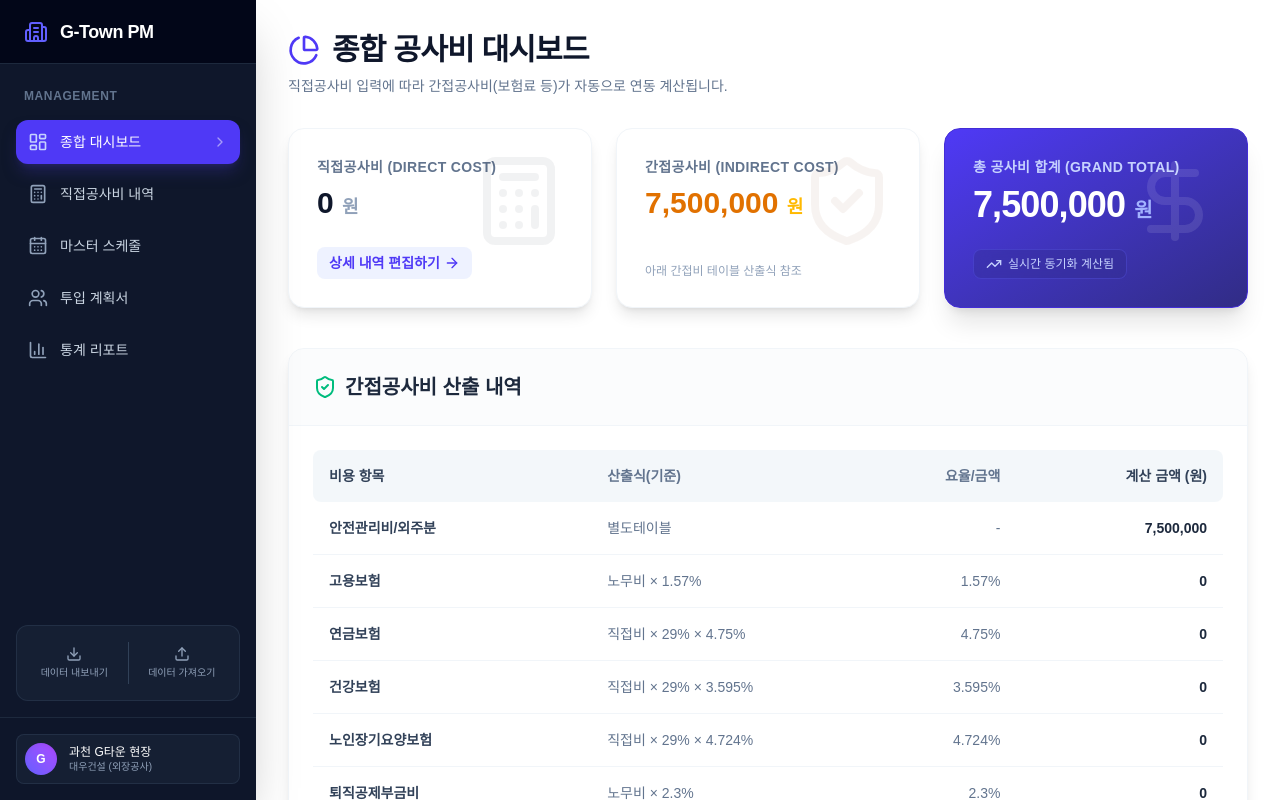
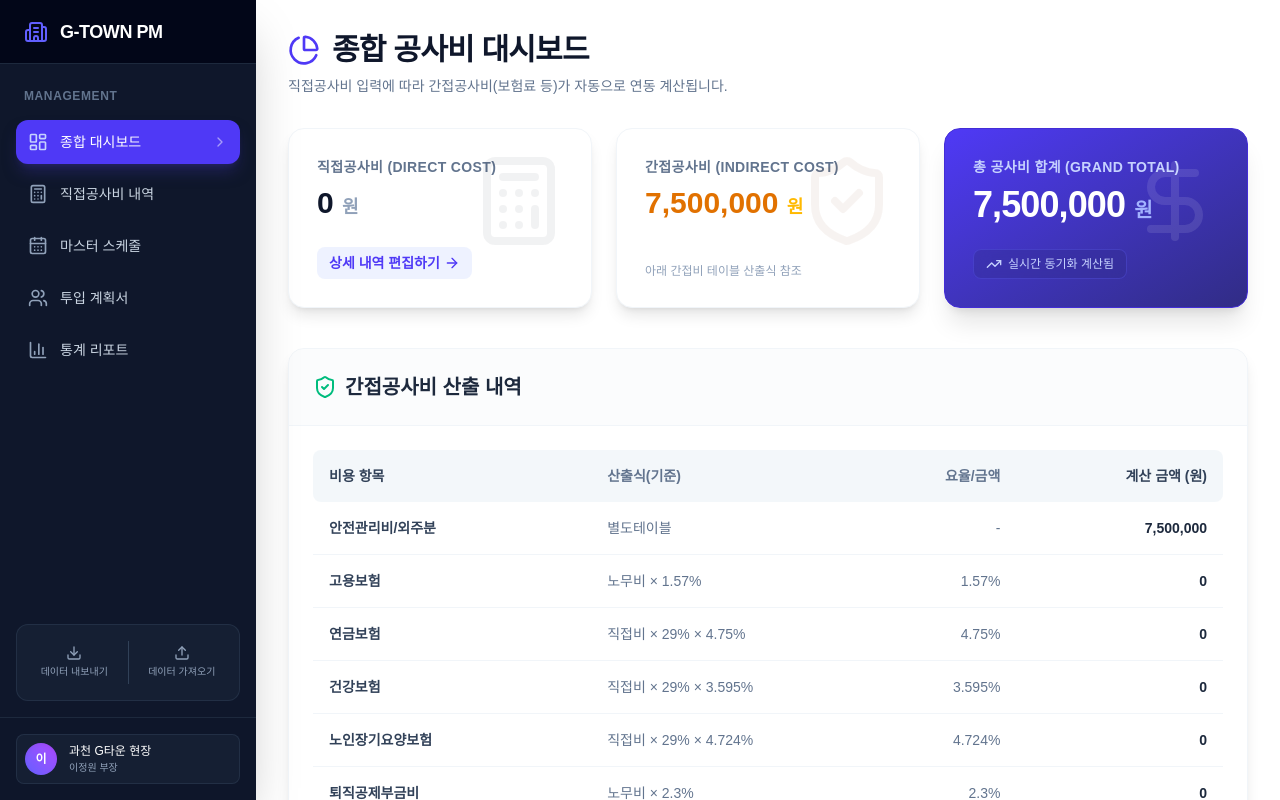
Before and after one commit to chingu70-code/g-town-pm, a Next.js app: page / in a window 1280 px wide. Shown: the top 800 px of the page. Built offline with nearby package versions, Linux system fonts and the light colour scheme.

Commit message:
UI 기능 개선: 사이드바 로고, 현장명, 담당자명 사용자 텍스트 커스텀 기능 추가

```diff
--- a/src/components/Sidebar.tsx
+++ b/src/components/Sidebar.tsx
@@ -2,12 +2,44 @@
 
 import Link from 'next/link';
 import { usePathname } from 'next/navigation';
-import { LayoutDashboard, Calculator, CalendarDays, Users, Building2, ChevronRight, BarChart3, Download, Upload } from 'lucide-react';
-import React, { useRef } from 'react';
+import { LayoutDashboard, Calculator, CalendarDays, Users, Building2, ChevronRight, BarChart3, Download, Upload, Edit3 } from 'lucide-react';
+import React, { useRef, useState, useEffect } from 'react';
 
 export default function Sidebar() {
   const pathname = usePathname();
   const fileInputRef = useRef<HTMLInputElement>(null);
+
+  // 커스텀 텍스트 상태 관리
+  const [projectName, setProjectName] = useState("G-TOWN PM");
+  const [managerName, setManagerName] = useState("이정원 부장");
+  const [siteName, setSiteName] = useState("과천 G타운 현장");
+  const [isMounted, setIsMounted] = useState(false);
+
+  useEffect(() => {
+    setIsMounted(true);
+    const p = localStorage.getItem('pm_projectName');
+    if (p) setProjectName(p);
+    const m = localStorage.getItem('pm_managerName');
+    if (m) setManagerName(m);
+    const s = localStorage.getItem('pm_siteName');
+    if (s) setSiteName(s);
+  }, []);
+
+  const handleEdit = (type: 'project' | 'manager' | 'site', currentValue: string) => {
+    const newValue = prompt("새로운 이름을 입력하세요:", currentValue);
+    if (newValue !== null && newValue.trim() !== "") {
+      if (type === 'project') {
+        setProjectName(newValue);
+        localStorage.setItem('pm_projectName', newValue);
+      } else if (type === 'manager') {
+        setManagerName(newValue);
+        localStorage.setItem('pm_managerName', newValue);
+      } else if (type === 'site') {
+        setSiteName(newValue);
+        localStorage.setItem('pm_siteName', newValue);
+      }
+    }
+  };
 
   const navItems = [
     { name: '종합 대시보드', href: '/', icon: LayoutDashboard },
@@ -20,7 +52,10 @@ export default function Sidebar() {
   const handleExport = () => {
     const data = {
       costItems: localStorage.getItem('gTownCostItems'),
-      resources: localStorage.getItem('gTownResources')
+      resources: localStorage.getItem('gTownResources'),
+      projectName: localStorage.getItem('pm_projectName'),
+      managerName: localStorage.getItem('pm_managerName'),
+      siteName: localStorage.getItem('pm_siteName')
     };
     const blob = new Blob([JSON.stringify(data)], { type: 'application/json' });
     const url = URL.createObjectURL(blob);
@@ -41,6 +76,9 @@ export default function Sidebar() {
         const data = JSON.parse(event.target?.result as string);
         if (data.costItems) localStorage.setItem('gTownCostItems', data.costItems);
         if (data.resources) localStorage.setItem('gTownResources', data.resources);
+        if (data.projectName) localStorage.setItem('pm_projectName', data.projectName);
+        if (data.managerName) localStorage.setItem('pm_managerName', data.managerName);
+        if (data.siteName) localStorage.setItem('pm_siteName', data.siteName);
         alert('데이터 복원이 완료되었습니다. 페이지를 새로고침합니다.');
         window.location.reload();
       } catch (err) {
@@ -48,16 +86,18 @@ export default function Sidebar() {
       }
     };
     reader.readAsText(file);
-    // 파일 선택 초기화 (같은 파일 다시 선택 가능하도록)
     if (fileInputRef.current) fileInputRef.current.value = '';
   };
 
+  if (!isMounted) return null;
+
   return (
     <aside className="fixed top-0 left-0 w-64 h-full bg-slate-900 text-slate-300 flex flex-col shadow-2xl z-50">
-      {/* 로고 영역 */}
-      <div className="h-16 flex items-center px-6 bg-slate-950 border-b border-slate-800">
-        <Building2 className="w-6 h-6 text-indigo-500 mr-3" />
-        <span className="text-lg font-bold text-white tracking-tight">G-Town PM</span>
+      {/* 로고 영역 (클릭하여 수정) */}
+      <div className="h-16 flex items-center px-6 bg-slate-950 border-b border-slate-800 cursor-pointer group" onClick={() => handleEdit('project', projectName)} title="클릭하여 프로젝트 이름 변경">
+        <Building2 className="w-6 h-6 text-indigo-500 mr-3 flex-shrink-0" />
+        <span className="text-lg font-bold text-white tracking-tight truncate w-40 group-hover:text-indigo-300 transition-colors">{projectName}</span>
+        <Edit3 className="w-3 h-3 ml-auto opacity-0 group-hover:opacity-100 text-indigo-400 transition-opacity" />
       </div>
 
       {/* 네비게이션 메뉴 */}
@@ -124,15 +164,27 @@ export default function Sidebar() {
         </div>
       </div>
 
-      {/* 하단 유저 프로필 또는 정보 영역 */}
+      {/* 하단 유저 프로필 또는 정보 영역 (클릭하여 수정) */}
       <div className="p-4 border-t border-slate-800 bg-slate-900/50">
         <div className="flex items-center px-2 py-2 rounded-lg bg-slate-800/50 border border-slate-700/50">
-          <div className="w-8 h-8 rounded-full bg-gradient-to-tr from-indigo-500 to-purple-500 flex items-center justify-center text-white font-bold text-xs shadow-inner">
-            G
+          <div className="w-8 h-8 rounded-full bg-gradient-to-tr from-indigo-500 to-purple-500 flex items-center justify-center text-white font-bold text-xs shadow-inner flex-shrink-0">
+            {managerName.charAt(0)}
           </div>
-          <div className="ml-3">
-            <p className="text-xs font-medium text-white">과천 G타운 현장</p>
-            <p className="text-[10px] text-slate-400">대우건설 (외장공사)</p>
+          <div className="ml-3 overflow-hidden flex-1">
+            <p
+              className="text-xs font-medium text-white truncate hover:text-indigo-300 transition-colors cursor-pointer group flex items-center justify-between"
+              onClick={() => handleEdit('site', siteName)}
+              title="현장명 변경"
+            >
+              {siteName} <Edit3 className="w-2.5 h-2.5 opacity-0 group-hover:opacity-100" />
+            </p>
+            <p
+              className="text-[10px] text-slate-400 truncate hover:text-indigo-300 transition-colors cursor-pointer group flex items-center justify-between mt-0.5"
+              onClick={() => handleEdit('manager', managerName)}
+              title="담당자 변경"
+            >
+              {managerName} <Edit3 className="w-2.5 h-2.5 opacity-0 group-hover:opacity-100" />
+            </p>
           </div>
         </div>
       </div>
```
